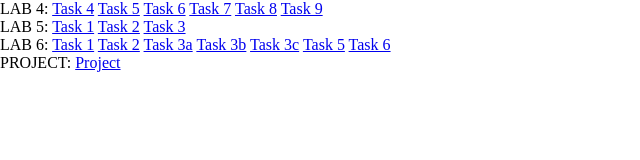
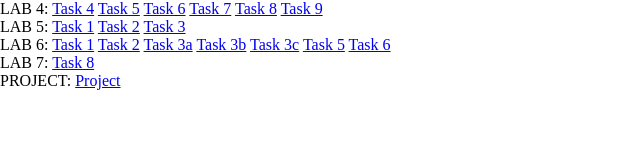
Before and after one commit to s26009/TIN, a plain HTML site: page index.html in a window 1280 px wide. Shown: the whole page, without its empty margins (0-640 px from the left). Drawn offline with Linux system fonts and the light colour scheme; files that its build step writes are made by us from their sources.

Commit message:
navigation for L7Z8

```diff
--- a/index.html
+++ b/index.html
@@ -24,6 +24,8 @@ LAB 6:
 <a href="L6Z3/zad_03c">Task 3c</a>
 <a href="L6Z5">Task 5</a>
 <a href="L6Z6">Task 6</a><br>
+LAB 7:
+<a href="L7Z8">Task 8</a><br>
 PROJECT:
 <a href="PROJECT">Project</a>
 
```
